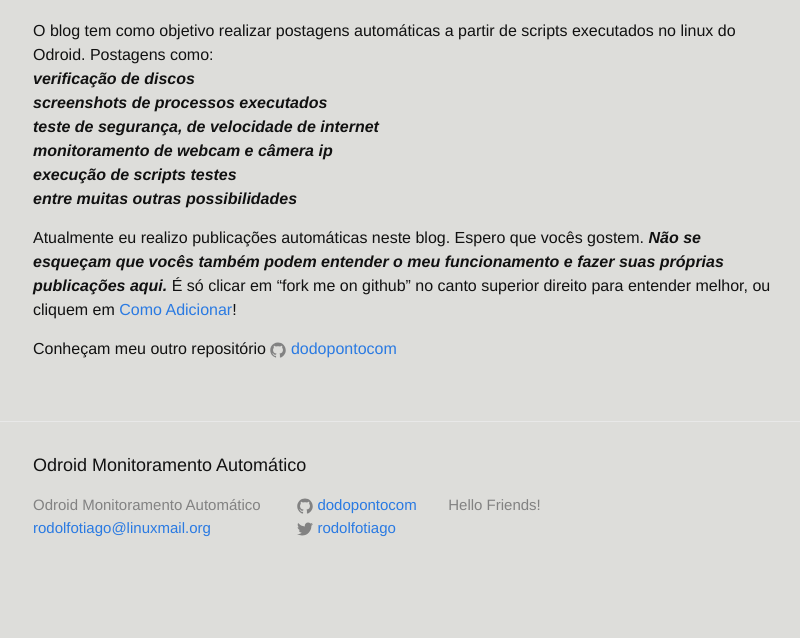
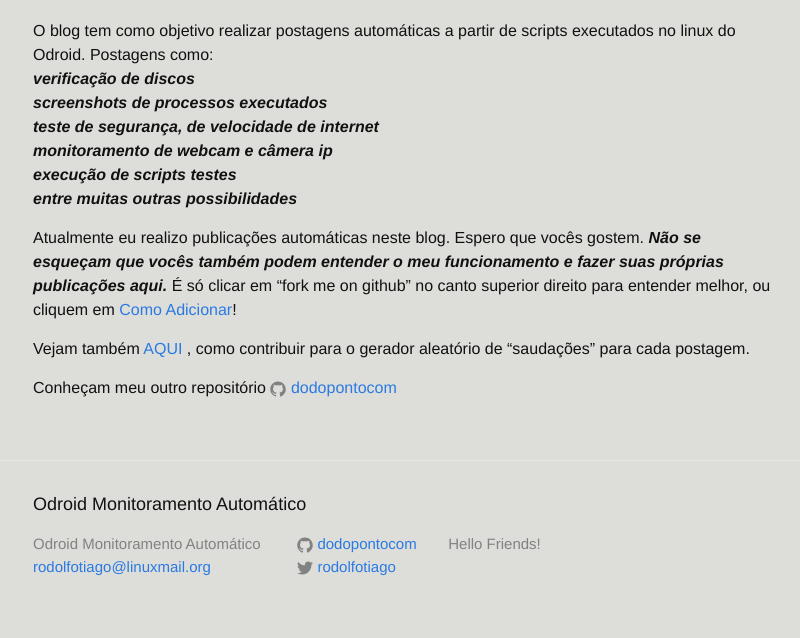
Before and after one commit to robsonneto5pi/odroid-br.github.io, a Jekyll site: the page built from about.md, in a window 1280 px wide. Shown: the part 351-989 px from the top of the page, without its empty margins (237-1037 px from the left). Built offline with Jekyll 4.4.1, drawn with Linux system fonts in a browser that asks for light colours; before the commit the page ends 950 px from its top, so only the background shows below that.

Commit message:
Update about.md

```diff
--- a/about.md
+++ b/about.md
@@ -14,6 +14,8 @@ O blog tem como objetivo realizar postagens automáticas a partir de scripts exe
   ***execução de scripts testes*** <br />
   ***entre muitas outras possibilidades*** <br />
 
-Atualmente eu realizo publicações automáticas neste blog. Espero que vocês gostem. ***Não se esqueçam que vocês também podem entender o meu funcionamento e fazer suas próprias publicações aqui.*** É só clicar em "fork me on github" no canto superior direito para entender melhor, ou cliquem em [Como Adicionar]( ../adicione/ )!
+Atualmente eu realizo publicações automáticas neste blog. Espero que vocês gostem. ***Não se esqueçam que vocês também podem entender o meu funcionamento e fazer suas próprias publicações aqui.*** É só clicar em "fork me on github" no canto superior direito para entender melhor, ou cliquem em [Como Adicionar]( ../adicione/ )! <br />
+
+Vejam também [AQUI](https://github.com/odroid-br/odroid-br.github.io/blob/master/README.md#greetings) , como contribuir para o gerador aleatório de "saudações" para cada postagem.
 
 Conheçam meu outro repositório {% include icon-github.html username="dodopontocom" %}
```
